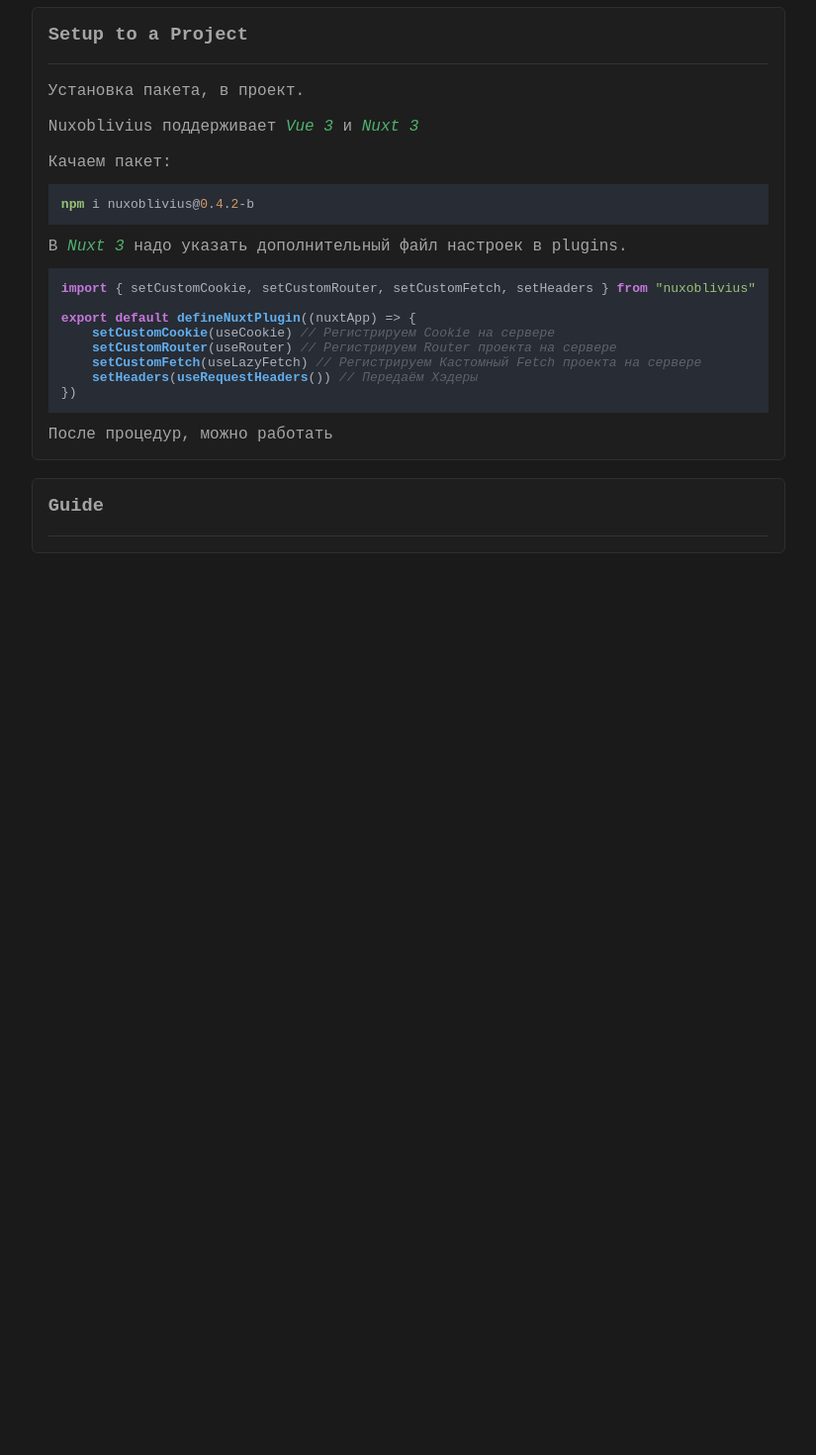
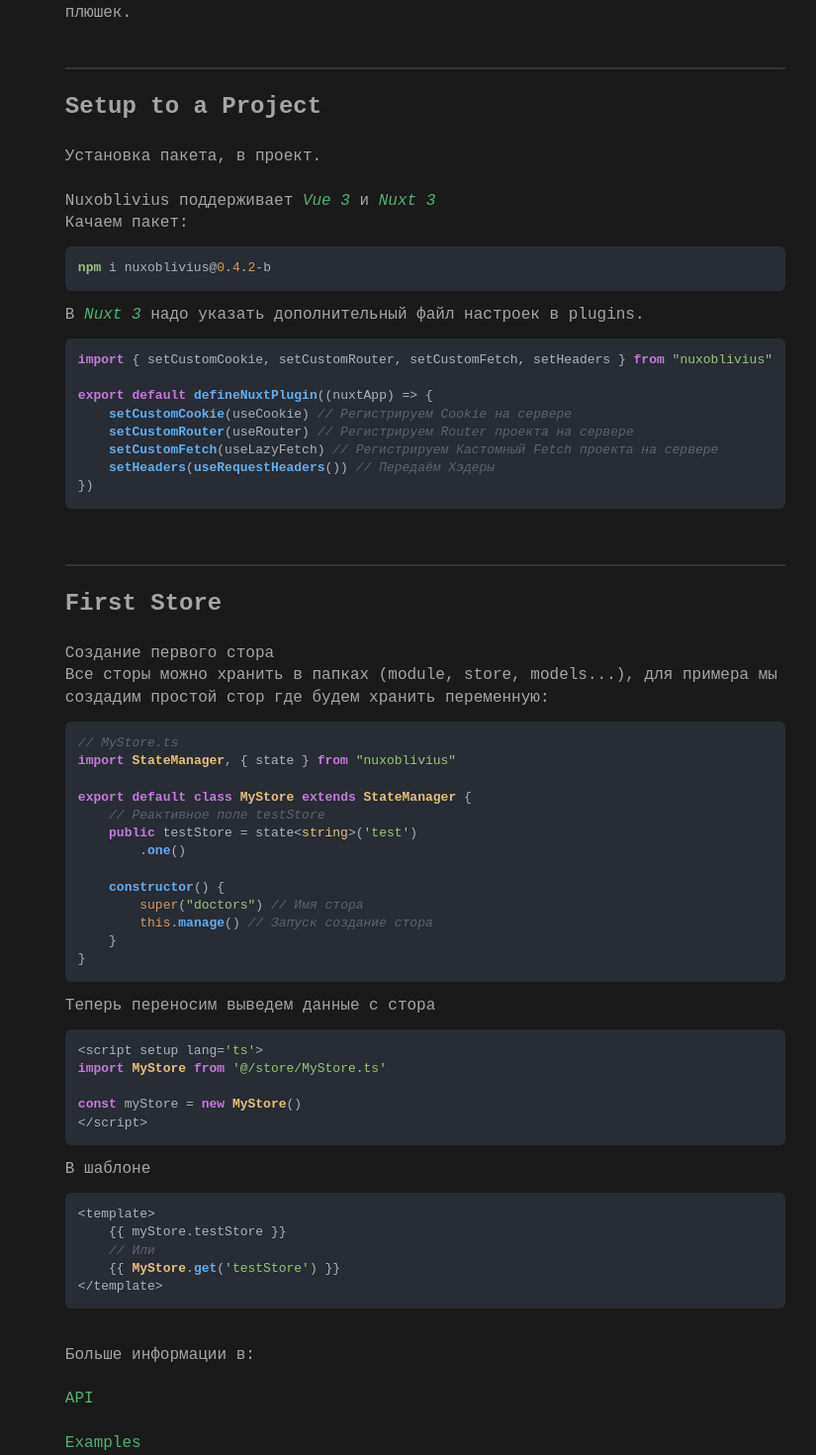
Before and after one commit to NotElementImport/nuxoblivius-docs, a plain HTML site: page beta/getting-started/index.html in a window 1280 px wide. Shown: the part 392-1862 px from the top of the page at 99% size, without its empty margins (326-1151 px from the left). Before the commit the page ends 951 px from the top, so only its background shows below. Drawn offline with nearby package versions, Linux system fonts and the light colour scheme; a web font is replaced by a local one.

Commit message:
update getting started

```diff
--- a/beta/getting-started/index.html
+++ b/beta/getting-started/index.html
@@ -16,6 +16,7 @@
         <link rel="stylesheet" href="https://cdnjs.cloudflare.com/ajax/libs/highlight.js/11.9.0/styles/atom-one-dark.css">
         <script src="https://cdnjs.cloudflare.com/ajax/libs/highlight.js/11.9.0/highlight.min.js"></script>
         <script src="https://cdnjs.cloudflare.com/ajax/libs/highlight.js/11.9.0/languages/nginx.min.js"></script>
+        <script src="https://cdnjs.cloudflare.com/ajax/libs/highlight.js/11.9.0/languages/vue.min.js"></script>
     </head>
     <body>
         <header>
@@ -34,19 +35,19 @@
             <aside style="flex: 1 1;">
                 <nav class="block" style="display: flex; flex-direction: column; gap: 21px; position: sticky; top: 21px;">
                     <a href="#t-getting-started" class="normal-text">Getting Started</a>
-                    <a href="#t-setup" class="normal-text">Setup to a project</a>
-                    <a href="#t-guide" class="normal-text">Guide</a>
+                    <a href="#t-setup" class="normal-text">Setup to a Project</a>
+                    <a href="#t-guide" class="normal-text">First Store</a>
                 </nav>
             </aside>
-            <main style="flex: 2.5 1;">
-                <div class="block normal-text" id="t-getting-started" style="overflow: hidden;">
-                    <h3 style="margin: 0; padding-top: 0;">
+            <main style="flex: 2.5 1; line-height: 1.4;">
+                <div class="normal-text" id="t-getting-started" style="overflow: hidden;">
+                    <h2 style="margin: 0; padding-top: 0;">
                         Getting Started
-                    </h3>
+                    </h2>
                     <br>
                     Nuxoblivius (State Managment, Store) пакет для <i style="color: var(--m-500);">Vue 3</i>, сделан для удобной работы с Сервером и некоторыми мелочами проекта.<br><br>
                     Nuxoblivius реализует работу:
-                    <ul>
+                    <ul class="block" style="padding-left: 2.5em;">
                         <li>
                             Работу с данными (REST)
                         </li>
@@ -60,13 +61,14 @@
                     Так же содержит components для работы в во vue файлах. В виде разных плюшек.
                 </div>
                 <br>
-                <div class="block normal-text" id="t-setup" style="overflow: hidden;">
-                    <h3 style="margin: 0; padding-top: 0;">
+                <hr noshade style="margin-block: 21px; border-color: var(--b-1);">
+                <div class="normal-text" id="t-setup" style="overflow: hidden;">
+                    <h2 style="margin: 0; padding-top: 0;">
                         Setup to a Project
-                    </h3>
+                    </h2>
                     <br>
                     Установка пакета, в проект.<br><br>
-                    Nuxoblivius поддерживает <i style="color: var(--m-500);">Vue 3</i> и <i style="color: var(--m-500);">Nuxt 3</i><br><br>
+                    Nuxoblivius поддерживает <i style="color: var(--m-500);">Vue 3</i> и <i style="color: var(--m-500);">Nuxt 3</i><br>
                     Качаем пакет:<br>
                     <pre><code class="language-nginx theme-atom-one-dark">npm i nuxoblivius@0.4.2-b</code></pre>
                     В <i style="color: var(--m-500);">Nuxt 3</i> надо указать дополнительный файл настроек в plugins.<br>
@@ -78,13 +80,45 @@
     setCustomFetch(useLazyFetch) // Регистрируем Кастомный Fetch проекта на сервере
     setHeaders(useRequestHeaders()) // Передаём Хэдеры
 })</code></pre>
-                    После процедур, можно работать
                 </div>
                 <br>
-                <div class="block" id="t-guide" style="overflow: hidden;">
-                    <h3 style="margin: 0; padding-top: 0;">
-                        Guide
-                    </h3>
+                <hr noshade style="margin-block: 21px; border-color: var(--b-1);">
+                <div class="normal-text" id="t-guide" style="overflow: hidden;">
+                    <h2 style="margin: 0; padding-top: 0;">
+                        First Store
+                    </h2>
+                    <br>
+                    Создание первого стора<br>
+                    Все сторы можно хранить в папках (module, store, models...), для примера мы создадим простой стор где будем хранить переменную:
+                    <pre><code class="language-typescript theme-atom-one-dark">// MyStore.ts
+import StateManager, { state } from "nuxoblivius"
+
+export default class MyStore extends StateManager<MyStore> {
+    // Реактивное поле testStore
+    public testStore = state&lt;string&gt;('test')
+        .one()
+
+    constructor() {
+        super("doctors") // Имя стора
+        this.manage() // Запуск создание стора
+    }
+}</code></pre>
+                    Теперь переносим выведем данные с стора
+                    <pre><code class="language-typescript theme-atom-one-dark">&lt;script setup lang='ts'&gt;
+import MyStore from '@/store/MyStore.ts'
+
+const myStore = new MyStore()
+&lt;/script&gt;</code></pre>
+                    В  шаблоне
+<pre><code class="language-typescript theme-atom-one-dark">&lt;template&gt;
+    {{ myStore.testStore }}
+    // Или
+    {{ MyStore.get('testStore') }}
+&lt;/template&gt;</code></pre>
+                    <br>
+                    Больше информации в:<br><br>
+                    <a href="/nuxoblivius-docs/beta/api"> API </a><br><br>
+                    <a href="/nuxoblivius-docs/beta/examples"> Examples </a><br><br>
                 </div>
             </main>
         </div>
--- a/css/index.css
+++ b/css/index.css
@@ -86,3 +86,6 @@
 a.block:hover {
     transform: scale(1.02);
 }
+pre code{
+    border-radius: 6px !important;
+}
```
